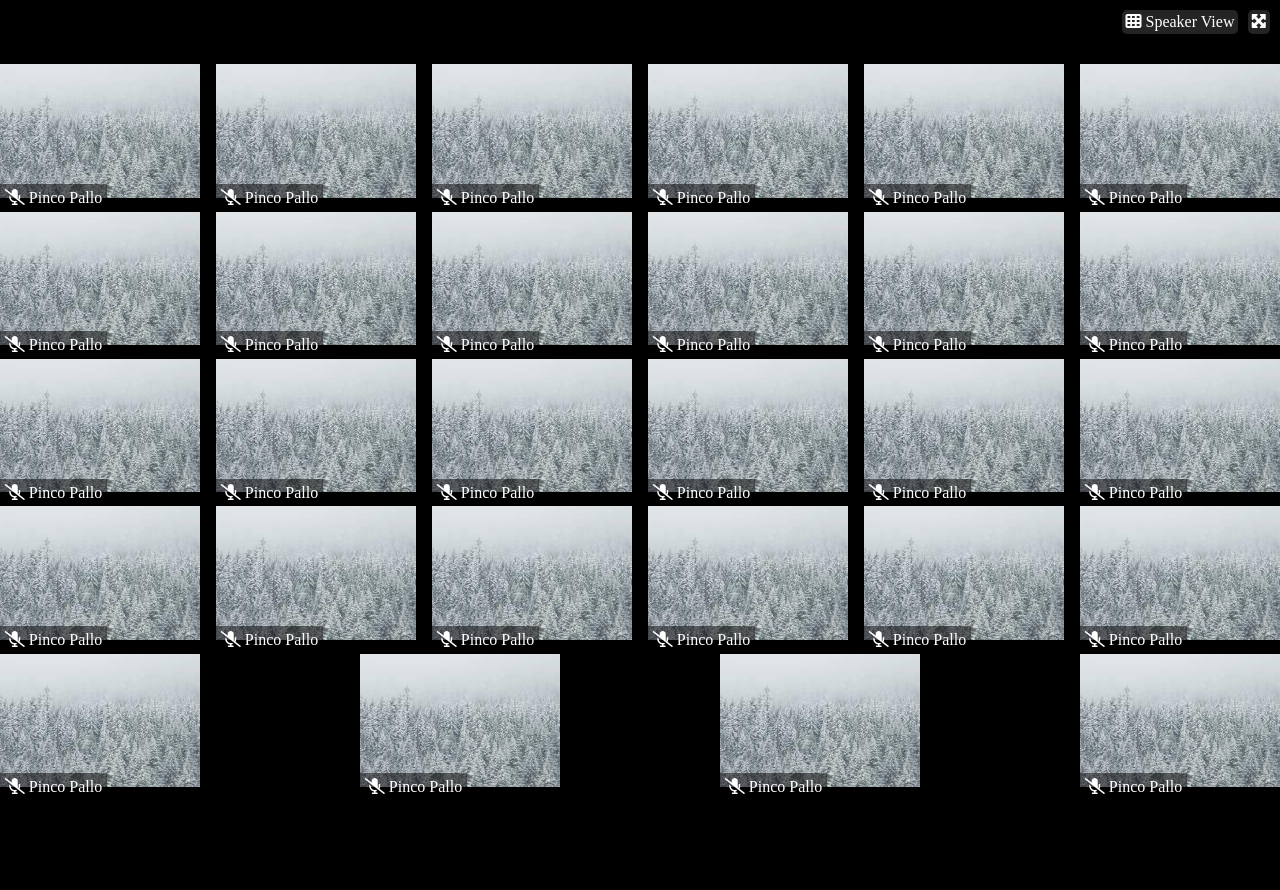
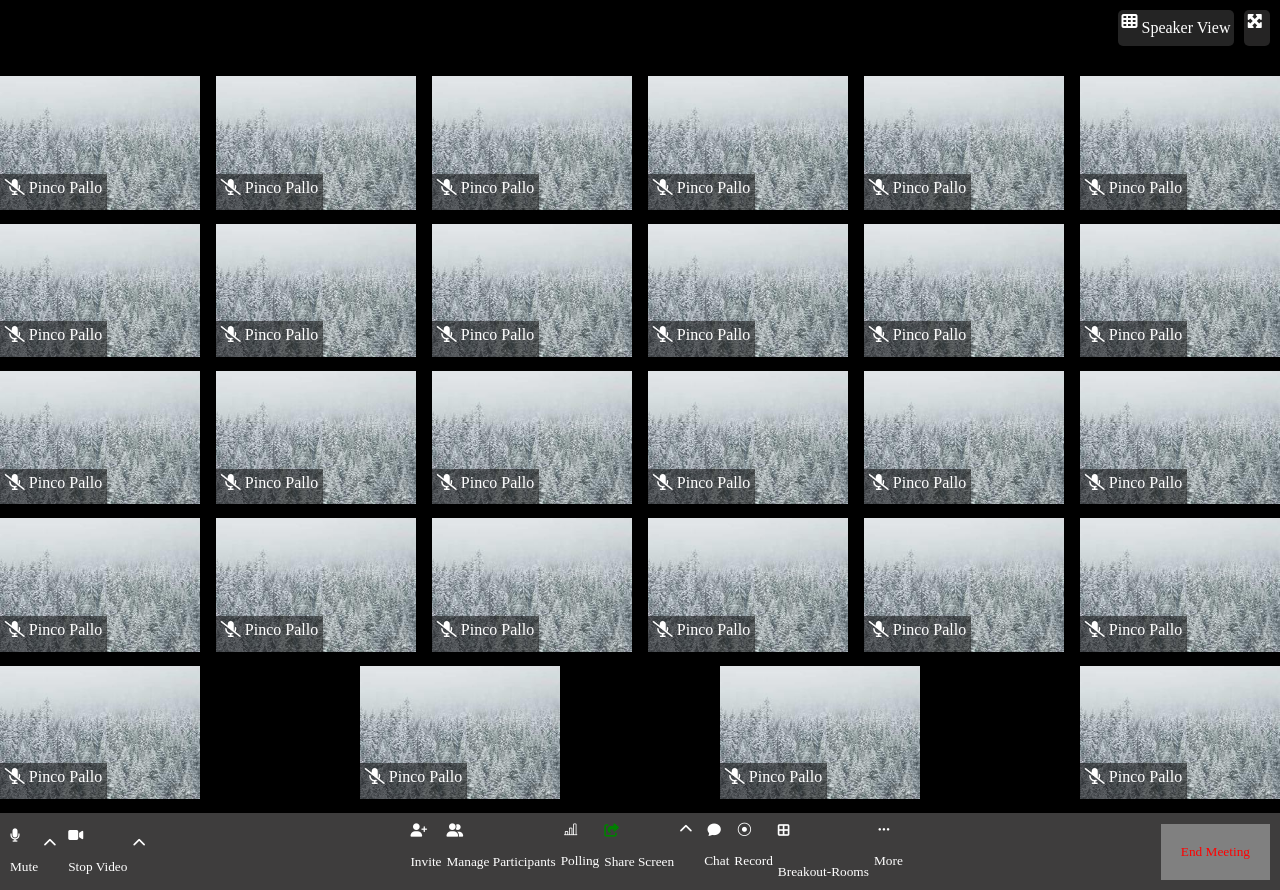
Before and after one commit to IreneCaiazzo/html-css-zoom, a plain HTML site: page index.html in a window 1280 px wide. Before the commit the page ends 801 px from the top, so only its background shows below. Drawn offline with nearby package versions, Linux system fonts and the light colour scheme.

Commit message:
add footer

```diff
--- a/assets/style.css
+++ b/assets/style.css
@@ -24,6 +24,8 @@ header{
     padding: .2em;
     margin-right: 10px;
     border-radius: 5px;
+    display: flex;
+    align-items: center;
 }
 
 
@@ -40,11 +42,11 @@ main .container{
 .icon{
     position: relative;
     max-width: 200px;
+    margin-bottom: 10px;
 }
 
 .image{
     width: 100%;
-    margin-bottom: 10px;
 }
 
 .name-tag{
@@ -55,3 +57,59 @@ main .container{
     bottom: 0;
     left: 0;
 }
+
+/* footer */
+
+footer{
+    background-color: rgb(62, 61, 61);
+    color: white;
+    padding: 10px;
+    font-size: smaller;
+}
+
+footer .container{
+    display: flex;
+    justify-content: space-between;
+    align-items: center;
+}
+
+.audio-video{
+    display: flex;
+    align-items: center;
+}
+
+.mic, .video, .fa-chevron-up{
+    margin-right: 10px;
+}
+
+.central-icons{
+    display: flex;
+}
+
+.fa-share-from-square{
+    color: green;
+}
+
+.end-meeting{
+    background-color: grey;
+    color: red;
+    padding: 1.5em;
+    height: 100%;
+}
+
+.fa-solid, .bi{
+    height: 30px;
+}
+
+.audio-video>*, .central-icons>*{
+    /* display: flex;
+    flex-direction: column;          TODO:
+    justify-self: center; */
+    margin-right: 5px;
+}
+
+i{
+    width: 20px;
+    display: flex;
+    justify-content: center;
+}
--- a/index.html
+++ b/index.html
@@ -7,6 +7,7 @@
     <title>Zoom</title>
     <link rel="stylesheet" href="assets/style.css">
     <link rel="stylesheet" href="https://cdnjs.cloudflare.com/ajax/libs/font-awesome/6.3.0/css/all.min.css" integrity="sha512-SzlrxWUlpfuzQ+pcUCosxcglQRNAq/DZjVsC0lE40xsADsfeQoEypE+enwcOiGjk/bSuGGKHEyjSoQ1zVisanQ==" crossorigin="anonymous" referrerpolicy="no-referrer" />
+    <link rel="stylesheet" href="https://cdn.jsdelivr.net/npm/bootstrap-icons@1.10.3/font/bootstrap-icons.css">
 </head>
 
 <body>
@@ -15,8 +16,8 @@
 
         <div class="speaker-view">
 
-            <i class="fa-solid fa-table-cells"></i>
-            <span>Speaker View</span>
+                <i class="fa-solid fa-table-cells"></i>
+                <span>Speaker View</span>
 
         </div>
 
@@ -318,6 +319,77 @@
 
     <footer>
 
+        <div class="container">
+
+            <div class="audio-video">
+                <div class="mic">
+                    <i class="fa-solid fa-microphone"></i>
+                    <div>Mute</div>
+                </div>
+
+                <i class="fa-solid fa-chevron-up"></i>
+
+                <div class="video">
+                    <i class="fa-solid fa-video"></i>
+                    <div>Stop Video</div>
+                </div>
+
+                <i class="fa-solid fa-chevron-up"></i>
+
+            </div>
+
+            <div class="central-icons">
+
+                <div class="invite">
+                    <i class="fa-solid fa-user-plus"></i>
+                    <div>Invite</div>
+                </div>
+
+                <div class="participants">
+                    <i class="fa-solid fa-user-group"></i>
+                    <div>Manage Participants</div>
+                </div>
+
+                <div class="poll">
+                    <i class="bi bi-bar-chart-line"></i>
+                    <div>Polling</div>
+                </div>
+
+                <div class="share-screen">
+                    <i class="fa-solid fa-share-from-square"></i>
+                    <div>Share Screen</div>
+                </div>
+
+                <i class="fa-solid fa-chevron-up"></i>
+
+                <div class="chat">
+                    <i class="bi bi-chat-fill"></i>
+                    <div>Chat</div>
+                </div>
+
+                <div class="record">
+                    <i class="bi bi-record-circle"></i>
+                    <div>Record</div>
+                </div>
+
+                <div class="breakout-rooms">
+                    <i class="icon fa-solid fa-border-all"></i>
+                    <div>Breakout-Rooms</div>
+                </div>
+
+                <div class="more">
+                    <i class="bi bi-three-dots"></i>
+                    <div>More</div>
+                </div>
+
+            </div>
+
+            <div class="end-meeting">
+                End Meeting
+            </div>
+
+        </div>
+
     </footer>
 
 </body>
```
